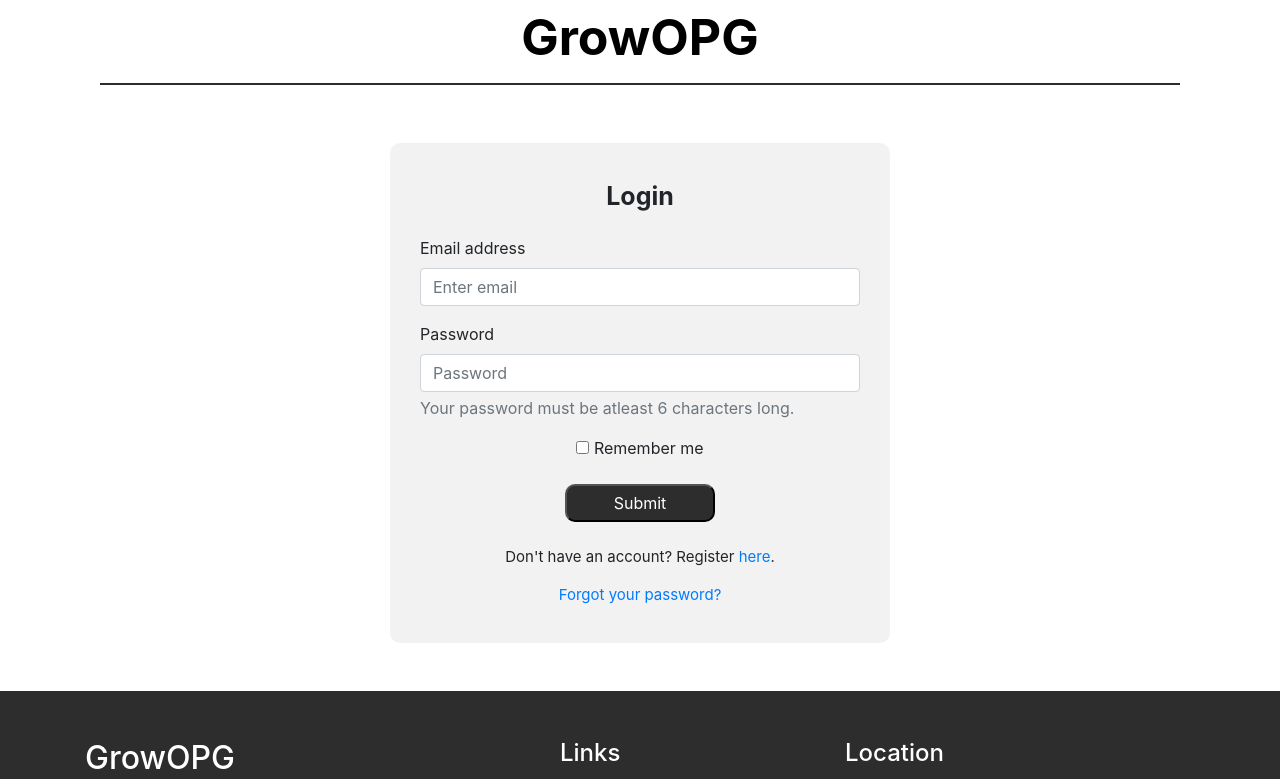
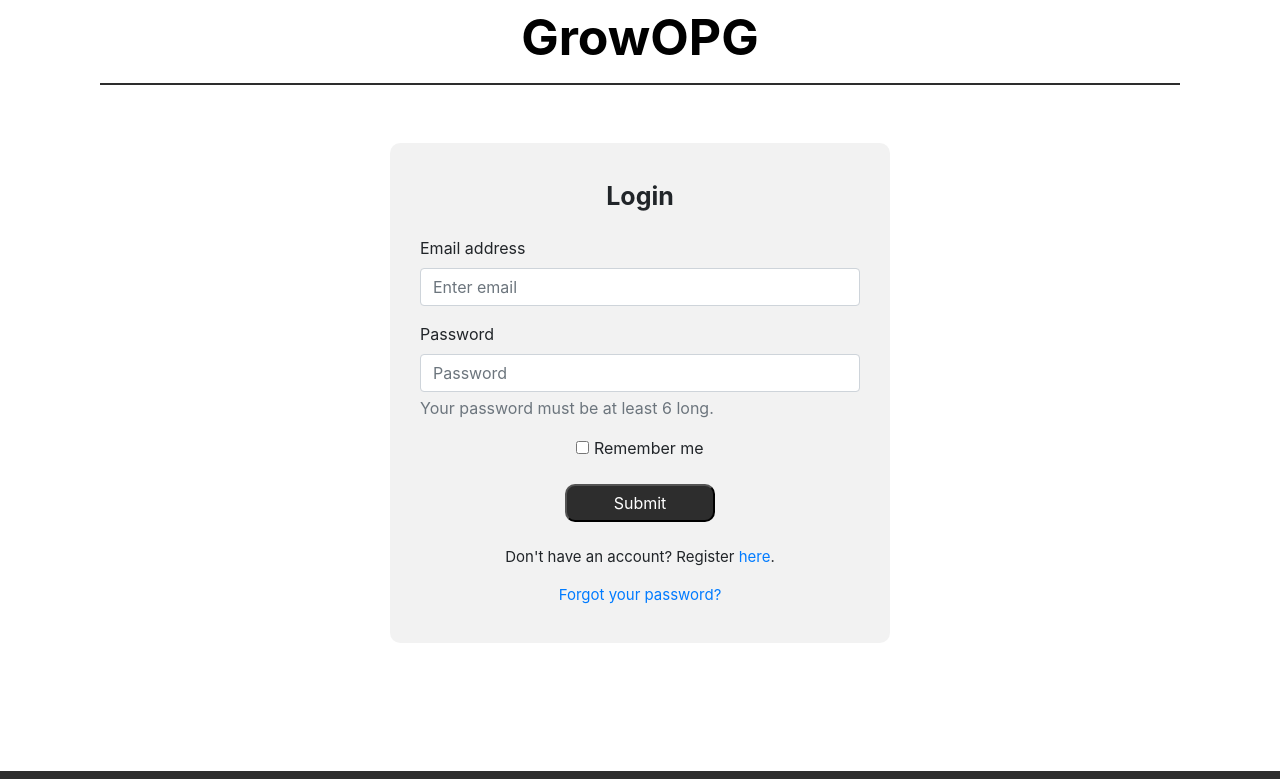
Before and after one commit to GrowOPG/GrowOPG, a Vue app: page /login in a window 1280 px wide. Shown: the top 779 px of the page. Built offline with nearby package versions, Linux system fonts and the light colour scheme.

Commit message:
New Header + adaptation

```diff
--- a/src/views/login.vue
+++ b/src/views/login.vue
@@ -1,14 +1,8 @@
 <template>
     <div class="bg">
-      <!-- <img src="@/assets/wood-bg.jpg" style="height:100vh; width:100%;"> -->
-      <!-- <div></div> -->
-
         <div class="container">
             <div class="row no-gutter">
-            <span class="header col-12">
-               <strong>GrowOPG</strong>
-                <div class="dropdown-divider"></div>
-            </span>
+            <Header />
                 <div class="mx-auto">
                 <div class= "form-box">
                     <div class = "form-header"><strong>Login</strong></div>
@@ -20,41 +14,31 @@
                             <label for="exampleInputPassword1">Password</label>
                             <input type="password" class="form-control" id="exampleInputPassword1" placeholder="Password">
                             <p id="passwordHelpBlock" class="form-text text-muted">
-                                Your password must be atleast 6 characters long.
+                                Your password must be at least 6 long.
                             </p>
                         </div>
                         <div class="checkbox mb-3 text-center">
                             <label><input type="checkbox" value="remember-me"> Remember me</label>
                         </div>
                         <div class="text-center">
-                        <button type="submit" class="button" ><span>Submit</span></button>
-                        <p class="low-text mt-4 mb-3 ">Don't have an account? Register <router-link to="/register">here</router-link>.</p>
+                            <button type="submit" class="button"><span>Submit</span></button>
+                            <p class="low-text mt-4 mb-3 ">Don't have an account? Register<router-link to="/register"> here</router-link>.</p>
                             <p class="low-text "><a href="">Forgot your password?</a></p>
                         </div>
                 </div>
                 </div>
             </div>
-
         </div>
         <Footer />
      </div>
-
 </template>
 
 <style scoped>
 body, html {
     height: 100%;
 }
-.header{
-    text-align: center;
-    font-size: 50px;
-    color:black;
-}
-.dropdown-divider {
-    height: 0;
-    margin: .5rem 0;
-    overflow: hidden;
-    border-top: 2px solid #2D2D2D;
+.container {
+    margin-bottom: 10%;
 }
 .row.no-gutter { /*no padding on the column/row -- found on stack-overflow*/
     margin-left: 0;
@@ -126,11 +110,14 @@ body, html {
 </style>
 
 <script>
+import Header from '@/components/Header.vue';
 import Footer from '@/components/Footer.vue';
+
 export default {
    name: 'login',
    components: {
-       Footer
+       Footer,
+       Header
    }
 };
 </script>
```
Lines whose indentation alone changed are shown as unchanged.
